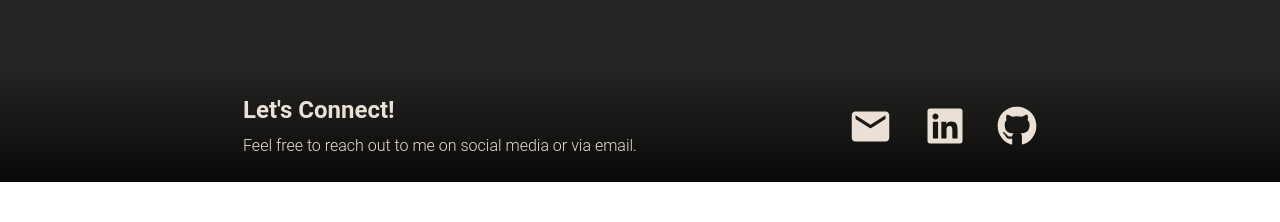
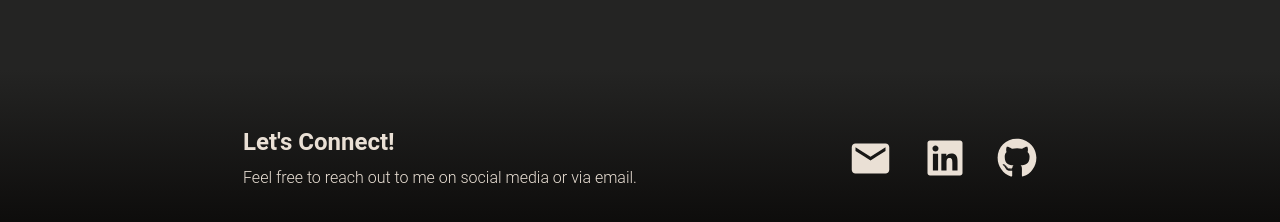
Before and after one commit to kolekikuta/portfolioWebste, a React (Create React App) app in the folder portfolio_website/: page / in a window 1280 px wide. Shown: the part 2384-2606 px from the top of the page. Before the commit the page ends 2566 px from the top, so only its background shows below. Built offline with nearby package versions, Linux system fonts and the light colour scheme; the HTML template or start-up script is replaced by a standard one.

Commit message:
footer height

```diff
--- a/portfolio_website/src/Footer.js
+++ b/portfolio_website/src/Footer.js
@@ -11,7 +11,7 @@ export default function Footer() {
     }
 
     return (
-        <footer className="w-full bg-footer-gradient text-white px-8 py-6 flex justify-evenly" id="contact-me">
+        <footer className="w-full bg-footer-gradient text-white px-8 py-14 flex justify-evenly" id="contact-me">
             <div>
             <h3 className="mb-2">Let's Connect!</h3>
             <p className="text-md font-light">Feel free to reach out to me on social media or via email.</p>
```
